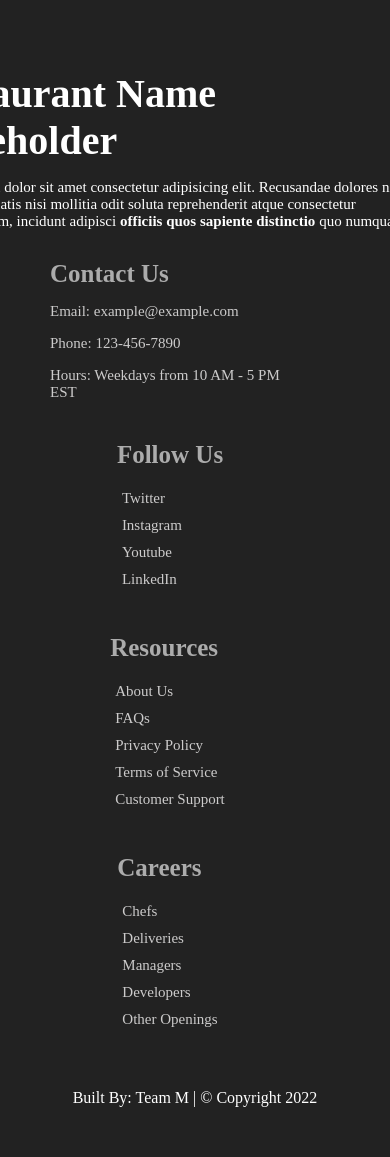
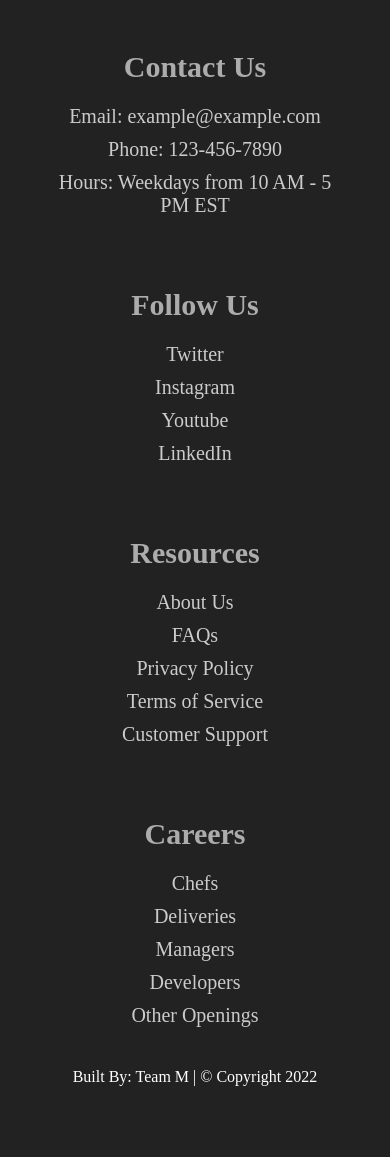
Before and after one commit to Charptr0/CSC322-OneBite, a Flask app: page / in a window 390 px wide; the page is wider, and only the part inside the window is pictured. After the commit the page ends 1086 px from the top of that part, so only its background shows below. Run offline with Flask 2, Linux system fonts and the light colour scheme.

Commit message:
move footer to bottom and optimzed for mobile

```diff
--- a/static/styles/footer.css
+++ b/static/styles/footer.css
@@ -17,23 +17,31 @@ footer, footer *
     color: var(--footer-text-color);
 }
 
+/* place footer at the bottom */
+footer
+{
+    margin-top: auto;
+}
+
+/* main footer container */
 #footer
 {
     display: flex;
     flex-wrap: wrap;
-    padding-right: 50px;
-    padding-bottom: 40px;
     justify-content: center;
 }
 
+/* Target each div */
 .footer-container
 {
     display: flex;
     flex-direction: column;
+    margin-left: 50px;
     margin-right: 50px;
-    margin-left: 50px;
+    margin-top: 20px;
+    margin-bottom: 20px;
 }
-
+/* Target each div title h3 */
 .footer-container-title
 {
     font-size: var(--footer-font-title-size);
@@ -66,28 +74,57 @@ footer, footer *
     font-size: var(--footer-font-item-size);
 }
 
-#footer-contact-info p
+.footer-contact-info
 {
     color: var(--footer-font-item-color);
     font-size: var(--footer-font-item-size);
 }
 
-#footer-restaurant-name
-{
-    margin-top: 70px;
-    color: white;
-    margin-bottom: 10px;
-    font-size: 40px;
-}
-
-#footer-restaurant-desc
-{
-    width: 500px;
-}
-
+/* credit msg */
 #credits
 {
     padding: 0;
     text-align: center;
     padding-bottom: 50px;
 }
+
+@media screen and (max-width:1052px)
+{
+    .footer-container
+    {
+        margin-left: 15px;
+        margin-right: 15px;
+    }
+}
+
+@media screen and (max-width:725px)
+{
+    .footer-container
+    {
+        margin-left: 50px;
+        margin-right: 50px;
+    }
+}
+
+@media screen and (max-width:630px)
+{
+    #footer
+    {
+        justify-content: space-between;
+    }
+}
+
+@media screen and (max-width:580px)
+{
+    :root {
+        --footer-font-title-size: 30px;
+        --footer-font-item-size: 20px;
+
+    }
+
+    #footer
+    {
+        display: block;
+        text-align: center;
+    }
+}
--- a/static/styles/main.css
+++ b/static/styles/main.css
@@ -13,7 +13,15 @@
     font-size: var(--font-size);
 }
 
+html
+{
+    height: 100%;
+}
+
 body
 {
+    min-height: 100%;
     margin: 0;
+    display: flex;
+    flex-direction: column;
 }
--- a/templates/base.html
+++ b/templates/base.html
@@ -24,26 +24,16 @@
     <footer>
         <div id="footer">
             <div class="footer-container">
-                <h2 class="footer-container-title" id="footer-restaurant-name">Restaurant Name Placeholder</h2>
+                <h3 class="footer-container-title">Contact Us</h3>
 
-                <p class="footer-list-item" id="footer-restaurant-desc">
-                    Lorem ipsum dolor sit amet consectetur adipisicing elit.
-                    Recusandae dolores nihil vitae perspiciatis nisi mollitia odit soluta reprehenderit atque
-                    consectetur exercitationem, incidunt adipisci <strong>officiis quos sapiente distinctio</strong> quo numquam a.</p>
-
+                <ul class="footer-list">
+                    <li class="footer-list-item footer-contact-info">Email: example@example.com</li>
+                    <li class="footer-list-item footer-contact-info">Phone: 123-456-7890</li>
+                    <li class="footer-list-item footer-contact-info">Hours: Weekdays from 10 AM - 5 PM EST</li>
+                </ul>
             </div>
 
-            <div class="footer-container">
-                <h3 class="footer-container-title">Contact Us</h3>
-
-                <div id="footer-contact-info">
-                    <p>Email: example@example.com</p>
-                    <p>Phone: 123-456-7890</p>
-                    <p>Hours: Weekdays from 10 AM - 5 PM EST</p>
-                </div>
-            </div>
-
-            <div class="footer-container">
+            <div class="footer-container" id="footer-follow-us">
                 <h3 class="footer-container-title">Follow Us</h3>
                 <ul class="footer-list">
                     <li class="footer-list-item"><a href="https://google.com" target="_blank">Twitter</a></li>
```
